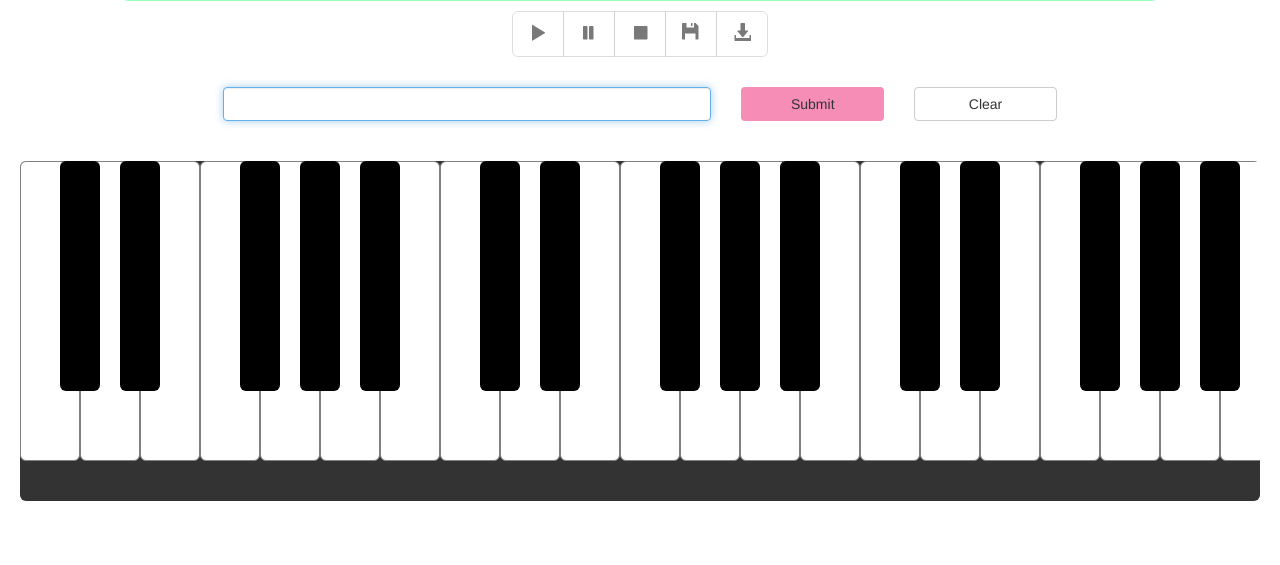
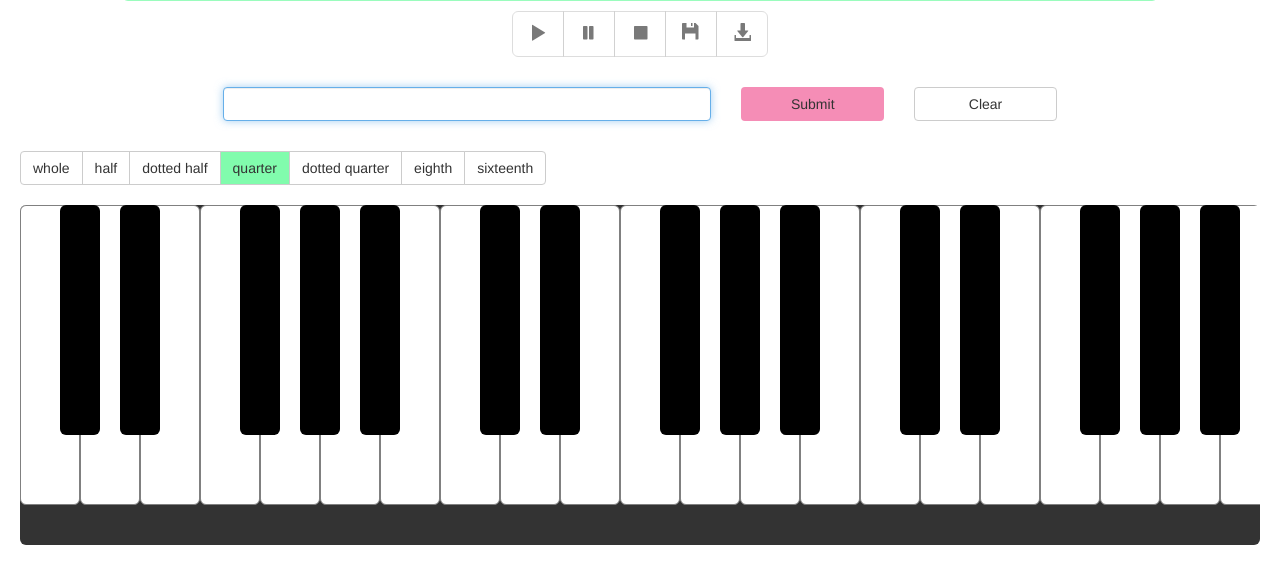
Before and after one commit to minamouse/hackbright-project, a Flask app: page / in a window 1280 px wide. Shown: the part 304-869 px from the top of the page. Before the commit the page ends 805 px from the top, so only its background shows below. Run offline with Flask 2, Linux system fonts and the light colour scheme; parts of the project's set-up code (start-up, migrations or seed data) failed here and were passed over; some libraries are stand-ins or nearby versions.

Commit message:
added rhythm buttons

```diff
--- a/static/css/style.css
+++ b/static/css/style.css
@@ -84,7 +84,6 @@ body {
 #keyboard {
     padding: 20px;
     overflow: hidden;
-    margin-top: 20px;
 }
 
 #inner_keyboard {
@@ -117,3 +116,19 @@ body {
 .accent_button {
     background-color: #f58db6;
 }
+
+.selected_rhythm {
+    background-color: rgb(129,252,173);
+}
+
+.selected_rhythm:hover {
+    background-color: rgb(129, 252, 173);
+}
+
+.selected_rhythm:active {
+    background-color: rgb(129, 252, 173);
+}
+
+.selected_rhythm:focus {
+    background-color: rgb(129, 252, 173);
+}
--- a/static/js/index.js
+++ b/static/js/index.js
@@ -187,9 +187,10 @@ $('#name_submit').on('click', function(evt){
     });
 });
 
-var add_note = function(source) {
+var add_note = function(source, length) {
     var note = source.split('/')[2].split('.')[0];
     note = note.replace('s', '#');
+    note += '\\' + length;
     var text = $('#melody').val();
     if (text === '') {
         $('#melody').val(note);
@@ -203,7 +204,7 @@ $('#white-keys div').on('mousedown', function(event) {
     key.css('border-width', '2px');
     var audio = key.children();
 
-    add_note(audio.attr('src'));
+    add_note(audio.attr('src'), $('.selected_rhythm').attr('value'));
 
     audio[0].currentTime = 0;
     audio[0].play();
@@ -218,7 +219,7 @@ $('#black-keys div').on('mousedown', function(event) {
     key.css('border', 'solid 1px grey');
     var audio = key.children();
 
-    add_note(audio.attr('src'));
+    add_note(audio.attr('src'), $('.selected_rhythm').attr('value'));
 
     audio[0].currentTime = 0;
     audio[0].play();
@@ -231,3 +232,11 @@ $('#black-keys div').on('mouseup', function(event) {
 $('#clear_text').on('click', function() {
     $('#melody').val('');
 });
+
+
+var rhythm_buttons = $('.rhythms');
+
+rhythm_buttons.on('click', function(event) {
+    rhythm_buttons.removeClass('selected_rhythm');
+    $(event.target).addClass('selected_rhythm');
+});
--- a/templates/index.html
+++ b/templates/index.html
@@ -48,6 +48,19 @@
 
   <div class="col-xs-10 col-xs-offset-1 col-sm-2 col-sm-offset-0">
     <button class="btn btn-md btn-default btn-block" id='clear_text' type="submit">Clear</button>
+  </div>
+</div>
+<br>
+
+<div class="col-xs-12" style="padding-top: 30px; padding-left: 20px;">
+  <div class="btn-group">
+    <button class="btn btn-md btn-default rhythms" value='w'>whole</button>
+    <button class="btn btn-md btn-default rhythms" value='h'>half</button>
+    <button class="btn btn-md btn-default rhythms" value='.h'>dotted half</button>
+    <button class="btn btn-md btn-default rhythms selected_rhythm" value='q'>quarter</button>
+    <button class="btn btn-md btn-default rhythms" value='.q'>dotted quarter</button>
+    <button class="btn btn-md btn-default rhythms" value='8'>eighth</button>
+    <button class="btn btn-md btn-default rhythms" value='16'>sixteenth</button>
   </div>
 </div>
 
```
